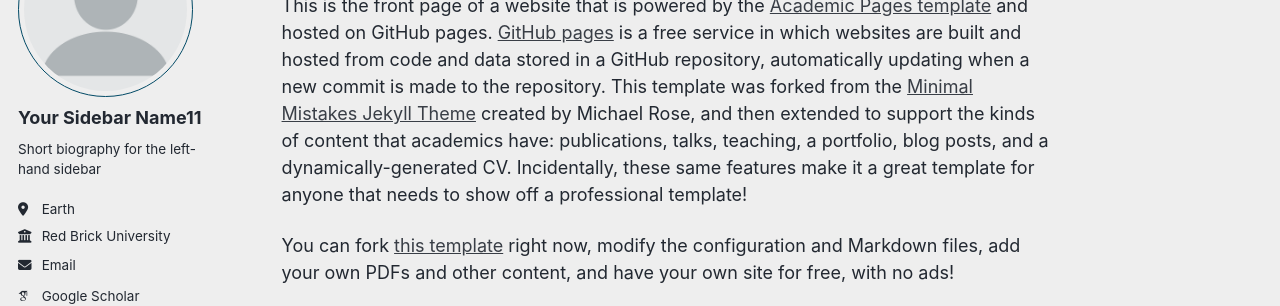
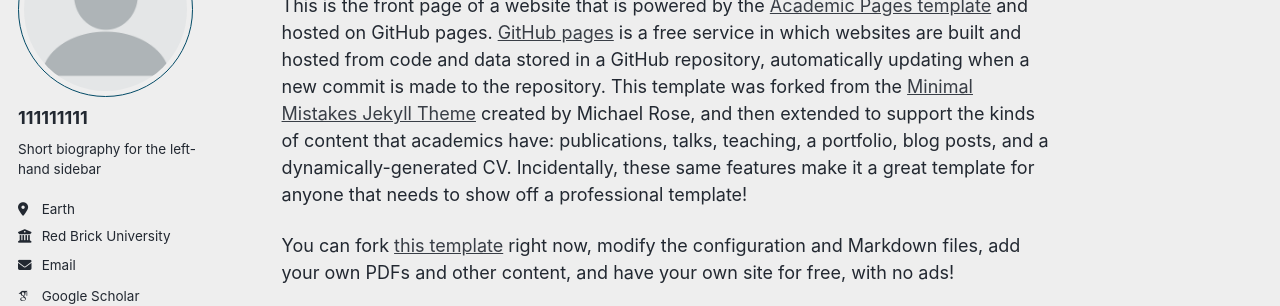
Before and after one commit to rgren-research/rgren-research.github.io, a Jekyll site: the page built from _pages/about.md, in a window 1280 px wide. Shown: the part 179-485 px from the top of the page. Built offline with Jekyll 4.4.1, drawn with Linux system fonts in a browser that asks for light colours; some web fonts are replaced; a script bundle is joined from its source files by our own code; library files that are not in the unit come from our copies.

Commit message:
Update _config.yml

```diff
--- a/_config.yml
+++ b/_config.yml
@@ -24,7 +24,7 @@
 author:
   # Biographic information
   avatar           : "profile.png"
-  name             : "Your Sidebar Name11"
+  name             : "111111111" # "Your Sidebar Name11"
   pronouns         : # example: "she/her"
   bio              : "Short biography for the left-hand sidebar"
   location         : "Earth"
```
